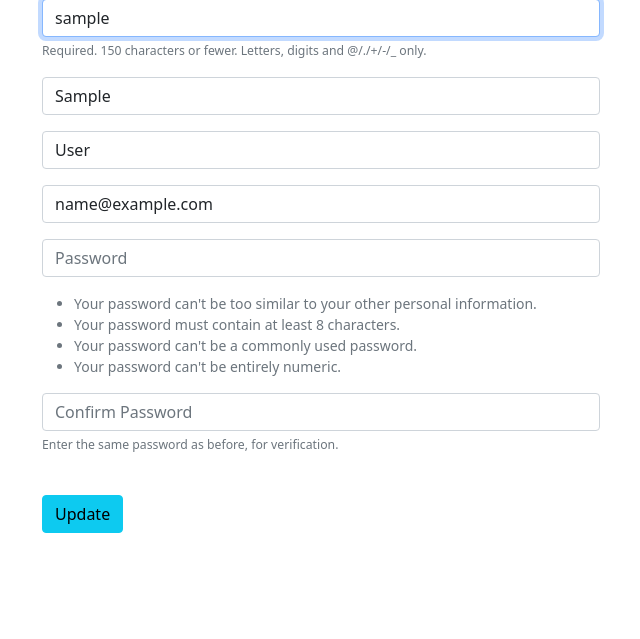
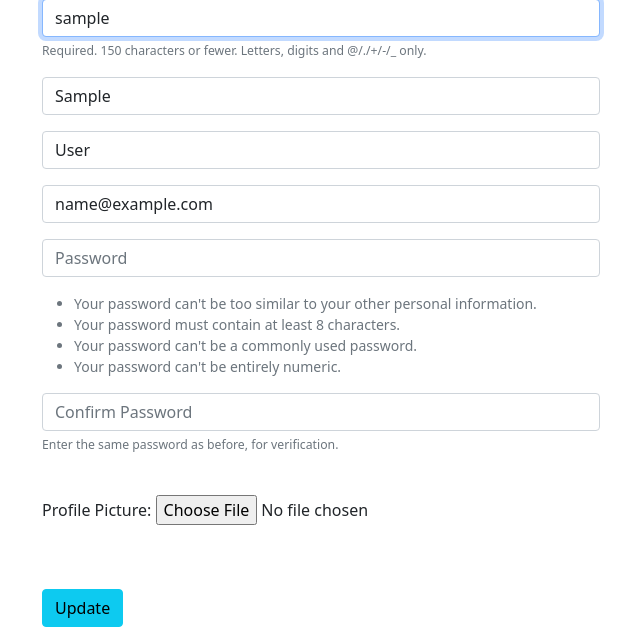
Before and after one commit to DeaaTH65/Twitter_Clone, a Django app: page /update_user/ in a window 1280 px wide. Shown: the part 161-800 px from the top of the page, without its empty margins (319-959 px from the left). Run offline with Django 4.2, Linux system fonts and the light colour scheme; the visitor is signed in with stand-in values (Sample User, id 1); data comes from the database, SQL or seed files in the repository.

Commit message:
Update Profile

```diff
--- a/social/musker/forms.py
+++ b/social/musker/forms.py
@@ -1,16 +1,26 @@
 from django import forms
-from .models import Meep
+from .models import Meep, Profile
 from django.contrib.auth.forms import UserCreationForm
 from django.contrib.auth.models import User
 
 
 
+# Profile Extras Form
+class ProfilePicForm(forms.ModelForm):
+	profile_image = forms.ImageField(label="Profile Picture")
+
+	class Meta:
+		model = Profile
+		fields = ('profile_image', )
+
+
 class MeepForm(forms.ModelForm):
-    body = forms.CharField(required=True, widget=forms.widgets.Textarea(attrs={"placeholder": "Enter your meeps", "class": "form-control-"}), label="")
+	body = forms.CharField(required=True,
+		widget=forms.widgets.Textarea(attrs={"placeholder": "Enter Your Musker Meep!","class":"form-control",}),label="",)
 
-    class Meta:
-        model = Meep
-        exclude = ("user",)
+	class Meta:
+		model = Meep
+		exclude = ("user", )
 
 
 class SignUpForm(UserCreationForm):
--- a/social/musker/templates/profile.html
+++ b/social/musker/templates/profile.html
@@ -66,9 +66,10 @@
             {% endif %}
         </form>
         <br/> <br/>
+
         <!-- check correct user -->
         {% if request.user.id == profile.user.id %}
-        <a class="nav-link" href="{% url 'update_user' %}"><button class="btn btn-primary">Update User</button></a>
+            <a href="{% url 'update_user' %}"><button class="btn btn-primary">Update User</button></a>
         {% endif %}
     </div>
 </div>
--- a/social/musker/templates/update_user.html
+++ b/social/musker/templates/update_user.html
@@ -8,10 +8,12 @@
     <div class="col-md-6 offset-md-3">
     <h1> User Update Page </h1>
     <br/><br/>
-    <form method="POST" action="">
+    <form method="POST" action="" enctype="multipart/form-data">
         {% csrf_token %}
         {{ user_form.as_p }}
         <br/>
+        {{ profile_form.as_p }}
+        <br/> <br/>
         <button type="submit" class="btn btn-info">Update</button>
     </form>
     </div>
--- a/social/musker/views.py
+++ b/social/musker/views.py
@@ -1,7 +1,7 @@
 from django.shortcuts import render, redirect
 from .models import Profile, Meep
 from django.contrib import messages
-from .forms import MeepForm, SignUpForm
+from .forms import MeepForm, SignUpForm, ProfilePicForm
 from django.contrib.auth import authenticate, login, logout
 from django.contrib.auth.models import User
 from django import forms
@@ -87,7 +87,7 @@ def register_user(request):
             #first_name = form.cleaned_data['first_name']
             #last_name = form.cleaned_data['last_name']
             #email = form.cleaned_data['email']
-            user = authenticate(request, username=username, password=password)
+            user = authenticate(username=username, password=password)
             login(request, user)
             messages.success(request, ("You have been registered successfully!"))
             return redirect('home')
@@ -100,16 +100,16 @@ def update_user(request):
 		profile_user = Profile.objects.get(user__id=request.user.id)
 		# Get Forms
 		user_form = SignUpForm(request.POST or None, request.FILES or None, instance=current_user)
-		#profile_form = ProfilePicForm(request.POST or None, request.FILES or None, instance=profile_user)
+		profile_form = ProfilePicForm(request.POST or None, request.FILES or None, instance=profile_user)
 		if user_form.is_valid():
 			user_form.save()
-			#profile_form.save()
+			profile_form.save()
 
 			login(request, current_user)
 			messages.success(request, ("Your Profile Has Been Updated!"))
 			return redirect('home')
 
-		return render(request, "update_user.html", {'user_form':user_form})
+		return render(request, "update_user.html", {'user_form':user_form, 'profile_form': profile_form})
 	else:
 		messages.success(request, ("You Must Be Logged In To View That Page..."))
 		return redirect('home')
```
Also changed, not shown: social/media/image/Sandeep.jpg (added).
